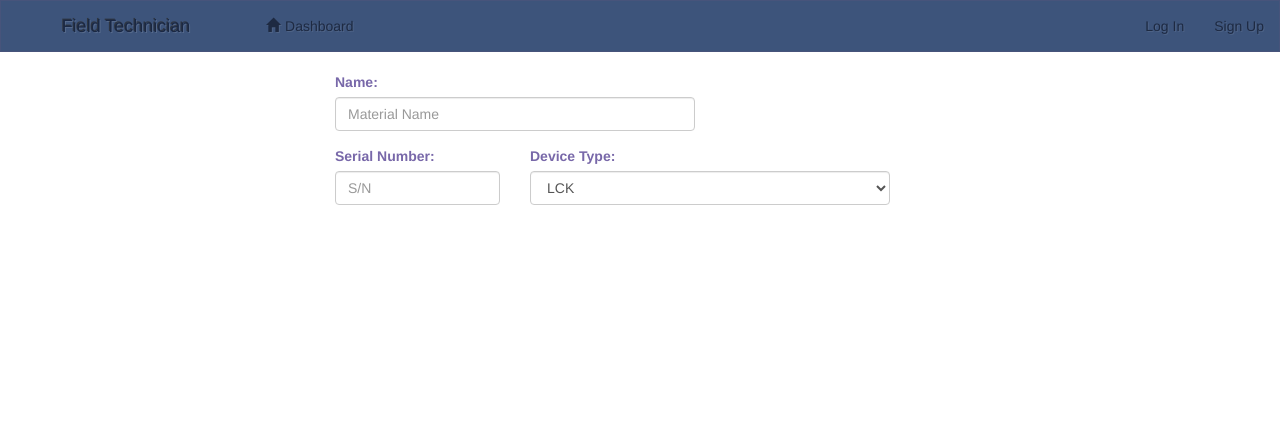
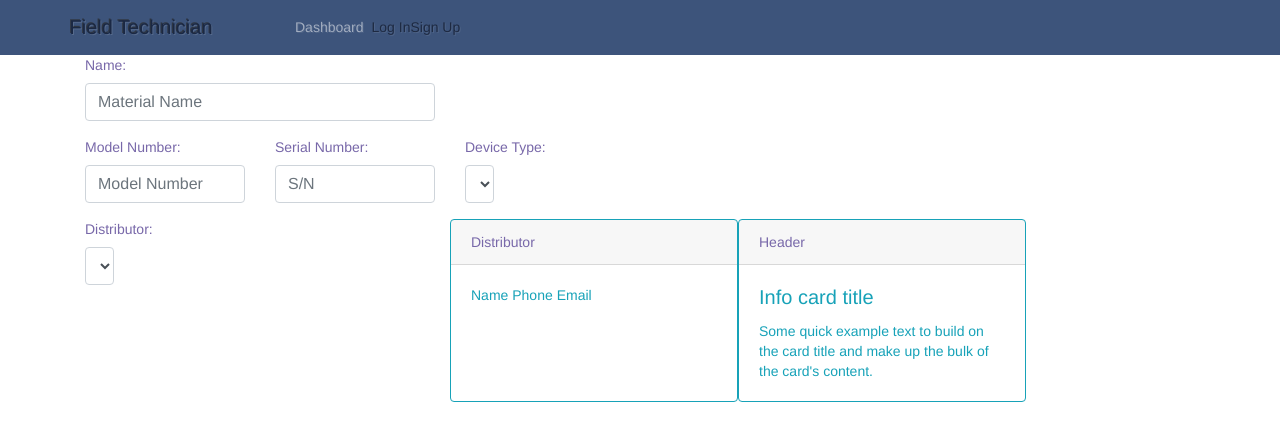
Before and after one commit to theSoloBrewer/Field-Technician-server, a Flask app: page /materials in a window 1280 px wide; the page is wider, and only the part inside the window is pictured. Shown: the top 441 px of that part. Run offline with Flask 2, Linux system fonts and the light colour scheme; data comes from the database, SQL or seed files in the repository; both versions use the stored data as it was after the commit; some libraries are stand-ins or nearby versions.

Commit message:
Upgraded to Bootstrap 4.0.0

```diff
--- a/templates/base.html
+++ b/templates/base.html
@@ -12,17 +12,17 @@
 		src="https://code.jquery.com/jquery-3.3.1.js"
 		integrity="sha256-2Kok7MbOyxpgUVvAk/HJ2jigOSYS2auK4Pfzbm7uH60="
 		crossorigin="anonymous"></script>-->
-	<script src="https://maxcdn.bootstrapcdn.com/bootstrap/3.3.7/js/bootstrap.min.js"></script>
+	<script src="https://maxcdn.bootstrapcdn.com/bootstrap/4.0.0/js/bootstrap.min.js"></script>
 	<script
 		src="https://cdnjs.cloudflare.com/ajax/libs/popper.js/1.12.9/umd/popper.min.js"
 		integrity="sha384-ApNbgh9B+Y1QKtv3Rn7W3mgPxhU9K/ScQsAP7hUibX39j7fakFPskvXusvfa0b4Q"
 		crossorigin="anonymous" type="text/javascript"></script>
 
-	<link rel="stylesheet" href="https://maxcdn.bootstrapcdn.com/bootstrap/3.3.7/css/bootstrap.min.css">
+	<link rel="stylesheet" href="https://maxcdn.bootstrapcdn.com/bootstrap/4.0.0/css/bootstrap.min.css">
 	<link href="https://fonts.googleapis.com/css?family=Bangers" rel="stylesheet">
 	<link rel="stylesheet" href="{{ url_for('static', filename='style/header.css') }}" type="text/css" >
 	<link href="//maxcdn.bootstrapcdn.com/font-awesome/4.2.0/css/font-awesome.min.css" rel="stylesheet">
-	<link rel="stylesheet" href="{{ url_for('static', filename='style/aside.css') }}" type="text/css" >
+
 {% block head %}
 {% endblock %}
 <!-- end head section -->
--- a/templates/header.html
+++ b/templates/header.html
@@ -1,40 +1,39 @@
 
 {% block header_html %}
 <header style="">
-    <nav class="navbar navbar-default" role="navigation">
+    <nav class="navbar navbar-default navbar-expand navbar-dark" role="navigation">
         <!-- Brand and toggle get grouped for better mobile display -->
-        <div class="navbar-header">
-            <button type="button" class="navbar-toggle" data-toggle="collapse" data-target="#bs-example-navbar-collapse-1">
-                <span class="sr-only">Toggle navigation</span> <span class="icon-bar"></span><span
-                    class="icon-bar"></span><span class="icon-bar"></span>
+
+		<a class="navbar-brand" href="/">Field Technician</a>
+		<button class="navbar-toggler" type="button" data-toggle="collapse" data-target="#navbarNav" aria-controls="navbarNav" aria-expanded="false" aria-label="Toggle navigation">
+			<span class="navbar-toggler-icon"></span>
 		</button>
-            <a class="navbar-brand" href="/">Field Technician</a>
+
+        <!-- Collect the nav links, forms, and other content for toggling -->
+        <div class="collapse navbar-collapse" id="navbarNav">
+            <ul class="navbar-nav bd-navbar-nav flex-row">
+                <li class="nav-item {% if active=='home' %}active{%endif %}"><a class="nav-link" href="/"><span class="glyphicon glyphicon-home"></span>Dashboard</a></li>
+                {% if current_user.is_authenticated %}
+                <li class="nav-item {% if active=='calendar' %}active{%endif %}"><a class="nav-link"  href="calendar" ><span class="glyphicon glyphicon-calendar"></span>Calendar</a></li>
+                <li class="nav-item dropdown">
+				<a class="nav-link dropdown-toggle" href="#" id="navbarDropdownMenuLink" data-toggle="dropdown" aria-haspopup="true" aria-expanded="false">
+				  Tools
+				</a>
+				<div class="dropdown-menu" aria-labelledby="navbarDropdownMenuLink">
+				  <a class="dropdown-item" href="#">Create Project</a>
+				  <a class="dropdown-item" href="#">Remove Project</a>
+				  <a class="dropdown-item" href="#">Update Project</a>
+				  <div class="dropdown-divider"></div>
+				  <a class="dropdown-item"  href="#">Customers</a>
+				  <div class="dropdown-divider"></div>
+				  <a class="dropdown-item {% if active=='materials' %}active{%endif %}" id="materials"  href="materials">Materials</a>
 				</div>
-        <!-- Collect the nav links, forms, and other content for toggling -->
-        <div class="collapse navbar-collapse" id="bs-example-navbar-collapse-1">
-            <ul class="nav navbar-nav">
-                <li class="{% if active=='home' %}active{%endif %}"><a href="/"><span class="glyphicon glyphicon-home"></span>Dashboard</a></li>
-                {% if current_user.is_authenticated %}
-                <li class="{% if active=='calendar' %}active{%endif %}"><a href="calendar" ><span class="glyphicon glyphicon-calendar"></span>Calendar</a></li>
-                <li class="dropdown"><a href="#" class="dropdown-toggle" data-toggle="dropdown"><span
-                    class="glyphicon glyphicon-list-alt"></span>Tools <b class="caret"></b></a>
-                    <ul class="dropdown-menu">
-                        <li><a href="#">Create Project</a></li>
-                        <li><a href="#">Remove Project</a></li>
-                        <li><a href="#">Update Project</a></li>
-                        <li class="divider"></li>
-                        <li><a href="#">Customers</a></li>
-                        <li class="divider"></li>
-                        <li class="{% if active=='materials' %}active{%endif %}" id="materials"><a href="materials">Materials</a></li>
-                    </ul>
 			  </li>
-                <li class="dropdown"><a href="#" class="dropdown-toggle" data-toggle="dropdown"><span
-                    class="glyphicon glyphicon-search"></span>Search <b class="caret"></b></a>
-                    <ul class="dropdown-menu" style="min-width: 300px;">
-                        <li>
-                            <div class="row">
-                                <div class="col-md-12">
-                                    <form class="navbar-form navbar-left" role="search">
+			  <li class="nav-item dropdown" style="min-width:300px">
+				<a class="nav-link dropdown-toggle" href="#" id="navbarDropdownMenuLink" data-toggle="dropdown" aria-haspopup="true" aria-expanded="false">
+				  Search
+				</a>
+					<form class="dropdown-menu p-4" role="search">
 					<div class="input-group">
 						<input type="text" class="form-control" placeholder="Search" />
 						<span class="input-group-btn">
@@ -43,46 +42,45 @@
 						</span>
 					</div>
 					</form>
-                                </div>
-                            </div>
-                        </li>
-                    </ul>
 			</li>
                 {% endif %}
             </ul>
 			{% if current_user.is_authenticated %}
-            <ul class="nav navbar-nav navbar-right">
-                <li class="dropdown"><a href="#" class="dropdown-toggle" data-toggle="dropdown"><span
-                    class="glyphicon glyphicon-comment"></span>Chats <span class="label label-primary">42</span>
+            <ul class="nav navbar-nav ml-auto">
+                <li class="nav-item dropdown">
+					<a class="nav-link dropdown-toggle" href="#" data-toggle="dropdown"><span
+						class="glyphicon glyphicon-comment"></span>Chats <span class="badge badge-secondary">42</span>
 					</a>
-                    <ul class="dropdown-menu">
-                        <li><a href="#"><span class="label label-warning">7:00 AM</span>Hi :)</a></li>
-                        <li><a href="#"><span class="label label-warning">8:00 AM</span>How are you?</a></li>
-                        <li><a href="#"><span class="label label-warning">9:00 AM</span>What are you doing?</a></li>
-                        <li class="divider"></li>
-                        <li><a href="#" class="text-center">View All</a></li>
-                    </ul>
+					<div class="dropdown-menu">
+						<a class="dropdown-item" href="#"><span class="badge badge-warning">7:00 AM</span>Hi :)</a>
+						<a class="dropdown-item" href="#"><span class="badge badge-warning">8:00 AM</span>How are you?</a>
+						<a class="dropdown-item" href="#"><span class="badge badge-warning">9:00 AM</span>What are you doing?</a>
+						<div class="divider"></div>
+						<a class="dropdown-item" href="#" class="text-center">View All</a>
+					</div>
                 </li>
-                <li class="dropdown"><a href="#" class="dropdown-toggle" data-toggle="dropdown"><span
-                    class="glyphicon glyphicon-envelope"></span>Inbox <span class="label label-info">32</span>
+                <li class="nav-item dropdown">
+					<a class="nav-link dropdown-toggle"  href="#" data-toggle="dropdown"><span
+						class="glyphicon glyphicon-envelope"></span>Inbox <span class="badge badge-info">32</span>
 					</a>
-                    <ul class="dropdown-menu">
-                        <li><a href="#"><span class="label label-warning">4:00 AM</span>Favourites Snippet</a></li>
-                        <li><a href="#"><span class="label label-warning">4:30 AM</span>Email marketing</a></li>
-                        <li><a href="#"><span class="label label-warning">5:00 AM</span>Subscriber focused email
-                            design</a></li>
-                        <li class="divider"></li>
-                        <li><a href="#" class="text-center">View All</a></li>
-                    </ul>
+                    <div class="dropdown-menu">
+                        <a class="dropdown-item" href="#"><span class="badge badge-warning">4:00 AM</span>Favourites Snippet</a>
+                        <a class="dropdown-item" href="#"><span class="badge basge-warning">4:30 AM</span>Email marketing</a>
+                        <a class="dropdown-item" href="#"><span class="badge badge-warning">5:00 AM</span>Subscriber focused email design</a>
+                        <div class="divider"></div>
+                        <a class="dropdown-item" href="#" class="text-center">View All</a>
+                    </div>
                 </li>
-                <li class="dropdown"><a href="#" class="dropdown-toggle" data-toggle="dropdown"><span
-                    class="glyphicon glyphicon-user"></span>{{ current_user.username }} <b class="caret"></b></a>
-                    <ul class="dropdown-menu">
-                        <li><a href="#"><span class="glyphicon glyphicon-user"></span>Profile</a></li>
-                        <li><a href="#"><span class="glyphicon glyphicon-cog"></span>Settings</a></li>
-                        <li class="divider"></li>
-                        <li><a href="/logout"><span class="glyphicon glyphicon-off"></span>Logout</a></li>
-                    </ul>
+                <li class="nav-item dropdown">
+					<a class="nav-link dropdown-toggle"  href="#" data-toggle="dropdown"><span
+						class="glyphicon glyphicon-user"></span>{{ current_user.username }} <b class="caret"></b>
+					</a>
+                    <div class="dropdown-menu">
+                        <a class="dropdown-item" href="#"><span class="glyphicon glyphicon-user"></span>Profile</a>
+                        <a class="dropdown-item" href="#"><span class="glyphicon glyphicon-cog"></span>Settings</a>
+                        <div class="divider"></div>
+                        <a class="dropdown-item" href="/logout"><span class="glyphicon glyphicon-off"></span>Logout</a>
+                    </div>
                 </li>
             </ul>
 			{% else %}
--- a/templates/materials.html
+++ b/templates/materials.html
@@ -11,22 +11,54 @@
 		</div>
 		<div class="row">
 			<div class="form-group col-md-2">
+				<label for="modelControlSet">Model Number: </label>
+					<input class="form-control" type="text" name="model" placeholder="Model Number">
+			</div>
+			<div class="form-group col-md-2">
 			<label for="snControlSet">Serial Number: </label>
 				<input class="form-control" type="text" name="serial" placeholder="S/N">
 			</div>
 			<div class="form-group col-md-4">
-				<label for="exampleFormControlSelect1">Device Type:</label>
-				<select class="form-control col-1" id="exampleFormControlSelect1">
+				<label for="devTypeFormControlSelect">Device Type:</label>
+				<select class="form-control col-1" name="devType">
+					{% for opt in types %}
+					<option value="{{ opt.t_id}}">{{ opt.type_name }}</option>
+					{% endfor %}
+				</select>
+			</div>
+		 </div>
+		 <div class="row ">
+			<div class="form-group col-md-4">
+				<label for="mfFormControlSelect">Distributor: </label>
+				<select class="form-control col-1" name="manufacture">
+					{% for opt in distributors %}
+					<option value="{{ opt.c_id}}">{{ opt.contact_name }}</option>
+					{% endfor %}
+				</select>
+			</div>
+			<div class="card border-info mb-3" style="width:18rem">
+				<div class="card-header">Distributor</div>
+				<div class="card-body text-info">
+				<div class="card-text">
 
-				{% for opt in types %}
+						<label>Name</label>
 
-				  <option>{{ opt.type_name }}</option>
+						<label>Phone</label>
 
-				 {% endfor %}
+						<label>Email</label>
 
-				</select>
-			  </div>
-		 </div>
+					</div>
+				</div>
+			</div>
+
+			<div class="card border-info mb-3" style="max-width: 18rem;">
+  <div class="card-header">Header</div>
+  <div class="card-body text-info">
+    <h5 class="card-title">Info card title</h5>
+    <p class="card-text">Some quick example text to build on the card title and make up the bulk of the card's content.</p>
+  </div>
+</div>
+		</div>
 	</form>
 </div>
 {% endblock %}
--- a/views.py
+++ b/views.py
@@ -56,7 +56,8 @@
 @FTserver.route('/materials')
 def material():
 	types = Type.query
-	return render_template("materials.html", active='materials', title='Materials', types=types)
+	dist = Contact_Info.query.filter(Contact_Info.c_type_id=='7').all()
+	return render_template("materials.html", active='materials', title='Materials', types=types, distributors=dist)
 @FTserver.route('/calendar')
 def path():
 	return render_template("calendar.html", active='calendar', title='Calendar')
```
Also changed, not shown: templates/calendar.html (+5 -4 lines), FTserver.db. Lines whose indentation alone changed are shown as unchanged.
